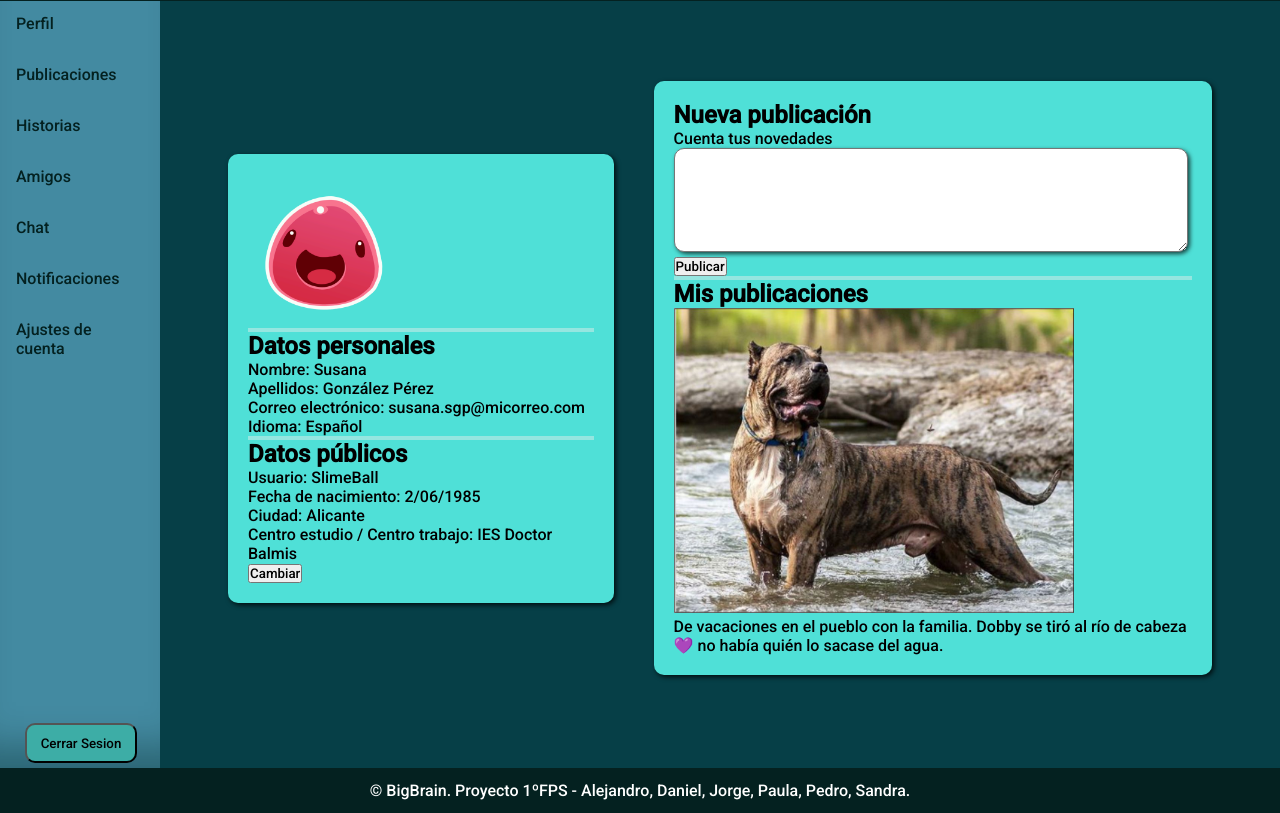
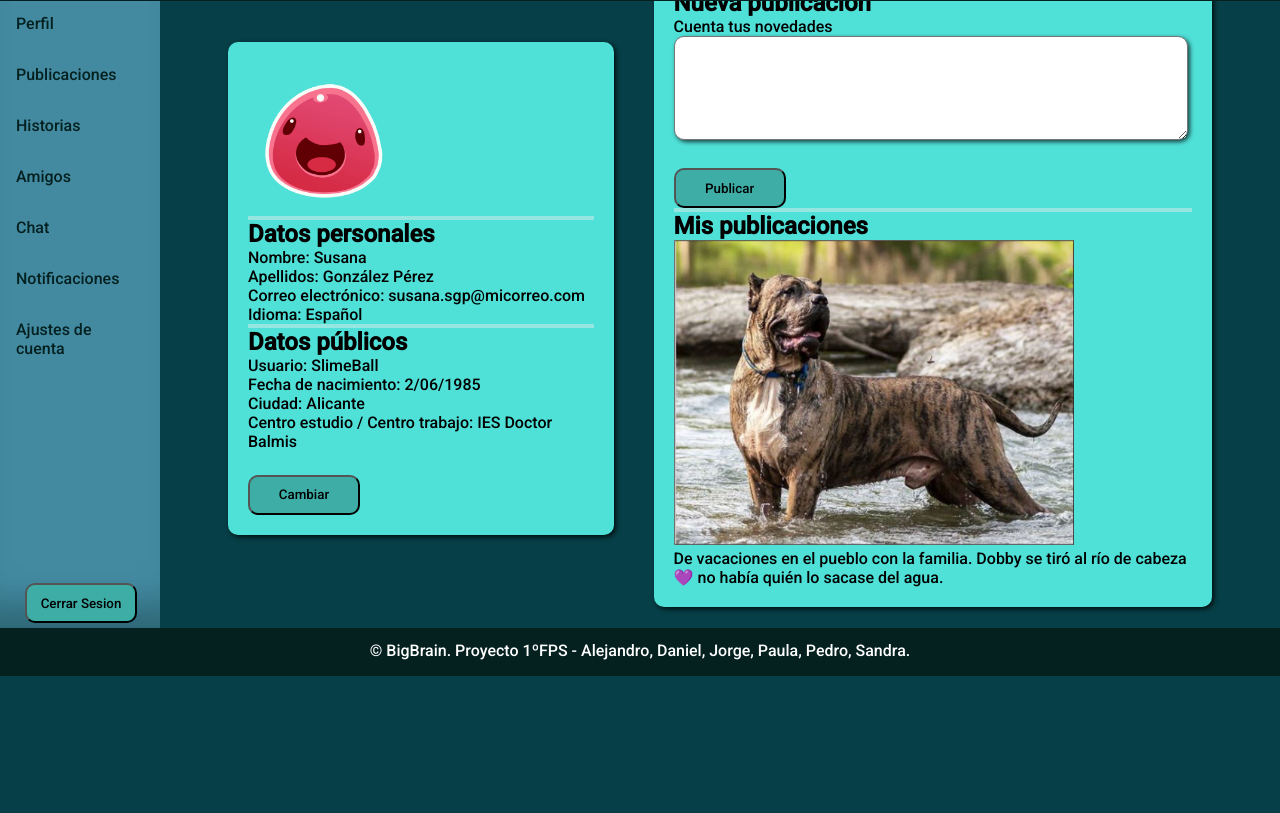
Before and after one commit to Paula-DAMA/paula-dama.github.io, a plain HTML site: page html/informacionPerfil.html in a window 1280 px wide. Shown: the part 152-965 px from the top of the page. After the commit the page ends 828 px from the top, so only its background shows below. Drawn offline with Linux system fonts and the light colour scheme.

Commit message:
arreglo css

```diff
--- a/css/InformacionPerfil.css
+++ b/css/InformacionPerfil.css
@@ -1,4 +1,4 @@
-/* Header */
+/* Header de Pedro*/
 *
 {
     margin: 0;
@@ -48,7 +48,7 @@ header
 /* Main */
 main
 {
-    padding-top: 140px;
+    padding-top: 100px;
     display: flex;
 }
 
@@ -135,13 +135,14 @@ footer p
 }
 
 
-/* Menu vertical */
+/* Menu vertical hecho por los compañeros de DAW*/
 .navMenu {
     display: flex;
     flex-direction: column;
     justify-content: space-between;
     width: 20vh;
-    height: 97.5vh;
+    margin-top: 40px;
+    height: 80vh;
     background-color: rgb(67, 138, 161);
     box-shadow: rgba(4, 33, 32, 0.35) 0px -50px 36px -28px inset;
 }
@@ -172,12 +173,12 @@ footer p
     box-shadow: rgba(4, 33, 32, 0.35) 0px -50px 36px -28px inset;
 }
 
-.contenedorBotones {
+.contenedorBotones , button{
     margin-left: 25px;
     margin-bottom: 5px;
 }
 
-.botonCerrarSesion{
+.botonCerrarSesion , button{
     width: 14vh;
     height: 5vh;
     align-self: center;
@@ -186,7 +187,7 @@ footer p
     background-color: rgb(61, 173, 166);
     cursor: pointer;
 }
-.botonCerrarSesion a{
+.botonCerrarSesion a , button{
     outline: none;
     text-decoration: none;
     color:black;
--- a/css/Stories.css
+++ b/css/Stories.css
@@ -1,4 +1,4 @@
-/* Header */
+/* Header de Pedro*/
 *
 {
     margin: 0;
@@ -67,7 +67,7 @@ footer p
 /* Main */
 main
 {
-    padding-top: 140px;
+    padding-top: 100px;
     display: flex;
 }
 
@@ -118,13 +118,14 @@ main
 }
 
 
-/* Menu vertical */
+/* Menu vertical de los compis de DAW */
 .navMenu {
     display: flex;
     flex-direction: column;
     justify-content: space-between;
     width: 20vh;
-    height: 97.5vh;
+    margin-top: 40px;
+    height: 80vh;
     background-color: rgb(67, 138, 161);
     box-shadow: rgba(4, 33, 32, 0.35) 0px -50px 36px -28px inset;
 }
--- a/html/informacionPerfil.html
+++ b/html/informacionPerfil.html
@@ -69,7 +69,7 @@
             <div class="InfoPublicaciones">
                 <div class="CajaNuevaPubli">
                     <h2>Nueva publicación</h2>
-                    <label for="NuevaPublicacion">Cuenta tus novedades</label>
+                    <p>Cuenta tus novedades</p>
                     <textarea name="NuevaPublicacion" cols="50" rows="10"></textarea>
                     <button type="submit">Publicar</button>
                 </div>
```
Also changed, not shown: html/stories.html (+2 -2 lines).
